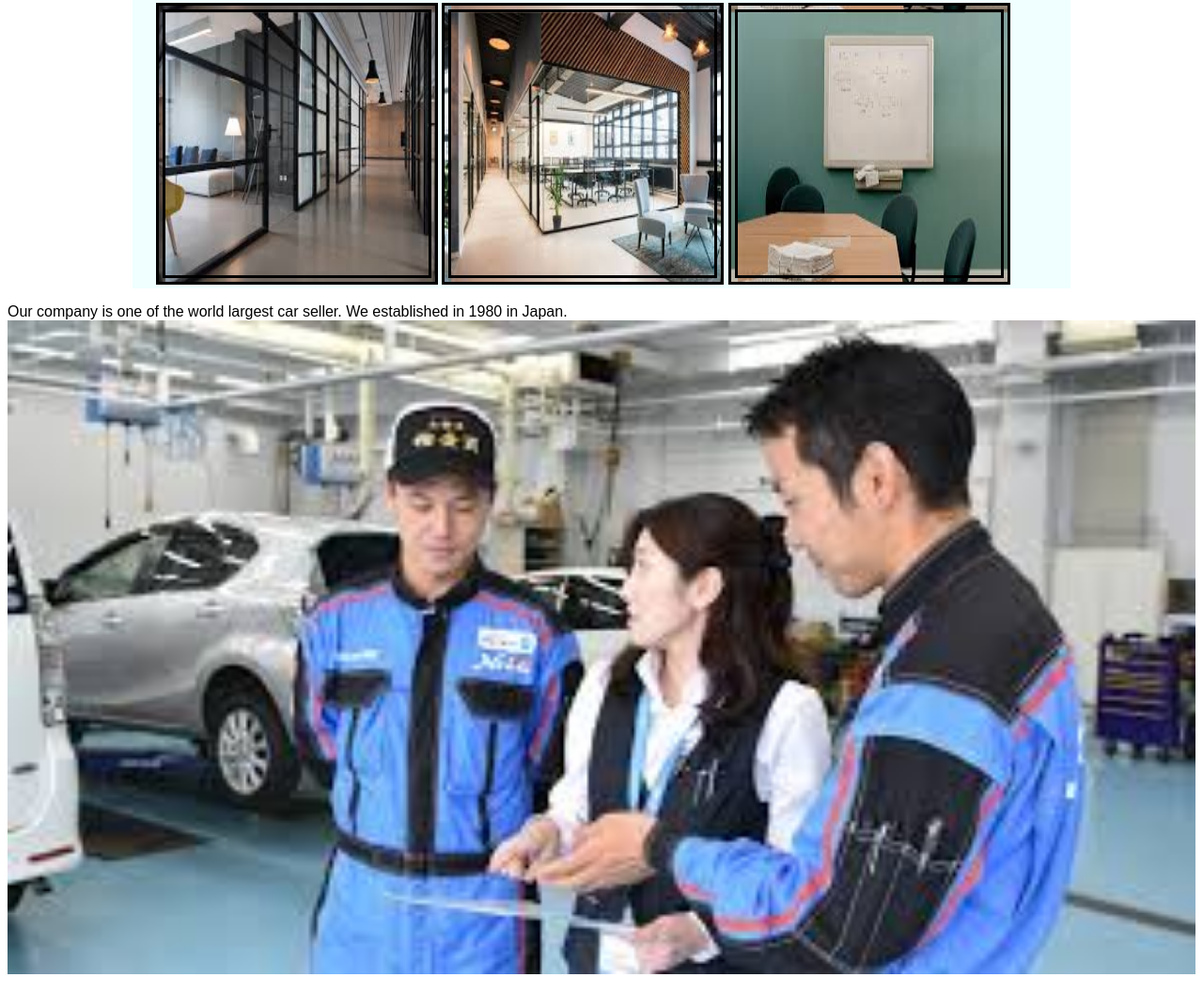
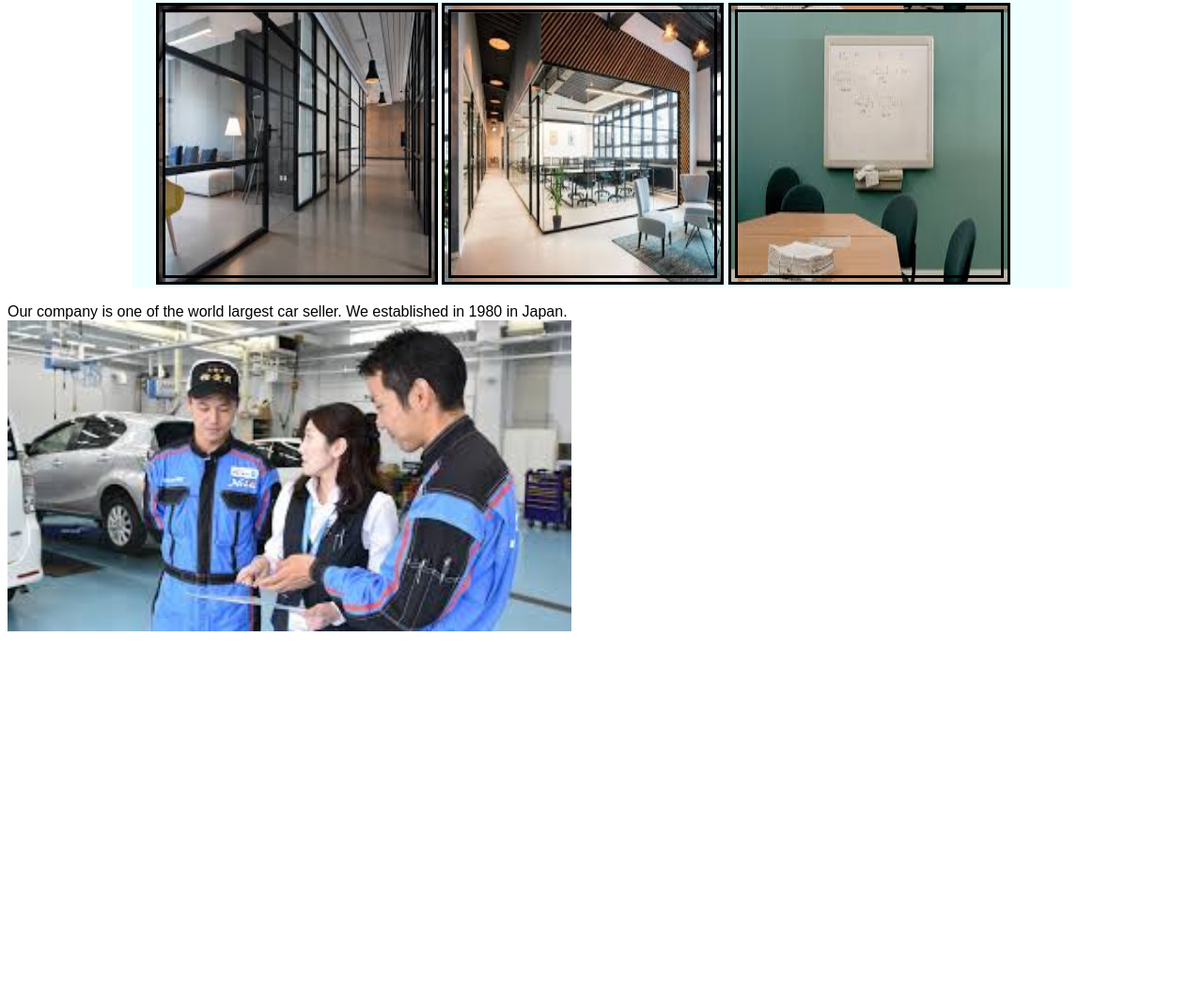
Before and after one commit to AnnaNaka/carshop, a plain HTML site: page about_us.html in a window 1280 px wide. Shown: the part 729-1786 px from the top of the page at 94% size. After the commit the page ends 1421 px from the top, so only its background shows below. Drawn offline with Linux system fonts and the light colour scheme.

```diff
--- a/about_us.html
+++ b/about_us.html
@@ -36,7 +36,7 @@
     <p>
         Our company is one of the world largest car seller. We established in 1980 in Japan.
         <br>
-        <img src="images/team.jpeg" width="100%" alt="Our Team.">
+        <img src="images/team.jpeg" width=600px alt="Our Team.">
     </p>
 
 </body>
```
